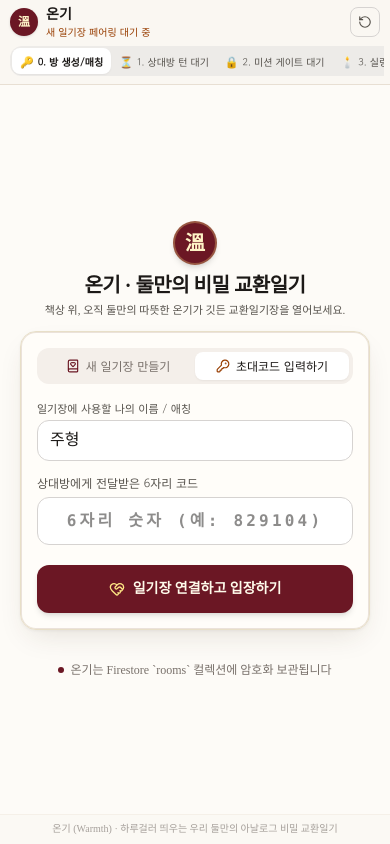
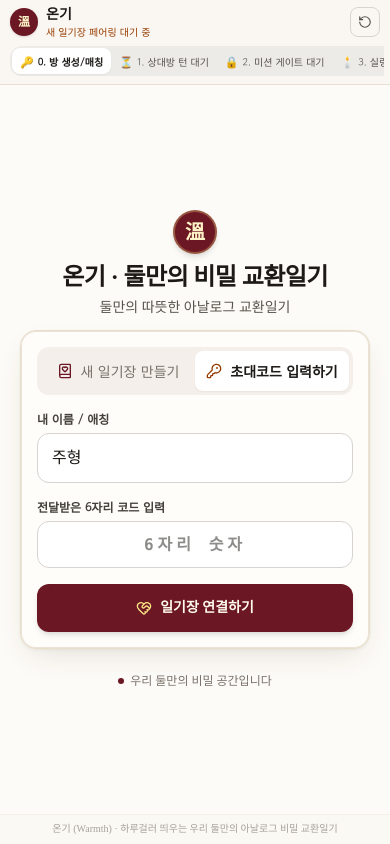
Before and after one commit to meisteryi/Warmth, a Next.js app: page / in a window 390 px wide. Both pictures are taken after a click on the button "초대코드 입력하기". Built offline with nearby package versions, Linux system fonts and the light colour scheme; no server answers; a web font is replaced by a local one.

Commit message:
style: 모바일 가독성 개선 (텍스트 간소화 및 폰트/터치영역 확대)

```diff
--- a/src/components/OnboardingView.tsx
+++ b/src/components/OnboardingView.tsx
@@ -190,11 +190,11 @@ export default function OnboardingView({ onMatched }: OnboardingViewProps) {
         <div className="w-11 h-11 sm:w-14 sm:h-14 mx-auto rounded-full bg-[#6B1724] text-amber-100 flex items-center justify-center font-serif-warm text-xl sm:text-2xl font-bold shadow-md border-2 border-amber-200/30 mb-2">
           溫
         </div>
-        <h1 className="font-serif-warm text-xl sm:text-3xl font-bold text-stone-900 tracking-tight leading-tight">
+        <h1 className="font-serif-warm text-2xl sm:text-3xl font-bold text-stone-900 tracking-tight leading-tight">
           온기 · 둘만의 비밀 교환일기
         </h1>
-        <p className="mt-1 text-stone-600 font-serif-warm text-[11px] sm:text-sm">
-          책상 위, 오직 둘만의 따뜻한 온기가 깃든 교환일기장을 열어보세요.
+        <p className="mt-1.5 text-stone-600 font-serif-warm text-sm sm:text-base font-medium">
+          둘만의 따뜻한 아날로그 교환일기
         </p>
       </motion.div>
 
@@ -205,19 +205,19 @@ export default function OnboardingView({ onMatched }: OnboardingViewProps) {
         className="w-full bg-[#FFFDF9] rounded-2xl p-4 sm:p-7 paper-texture border border-[#E8DFC8] shadow-xl relative overflow-hidden"
       >
         {/* 상단 탭 전환 (방 생성 vs 코드 참여) */}
-        <div className="flex bg-[#F4EFEA] p-1 rounded-xl mb-4 sm:mb-6 text-xs font-sans-ui">
+        <div className="flex bg-[#F4EFEA] p-1 rounded-xl mb-4 sm:mb-6 text-sm font-sans-ui">
           <button
             type="button"
             onClick={() => {
               setActiveTab('CREATE');
               setJoinError('');
             }}
-            className={`flex-1 py-1.5 sm:py-2 rounded-lg font-medium transition-all flex items-center justify-center gap-1.5 ${activeTab === 'CREATE'
+            className={`flex-1 py-2.5 sm:py-3 rounded-lg transition-all flex items-center justify-center gap-2 ${activeTab === 'CREATE'
               ? 'bg-white shadow-xs text-stone-900 font-bold'
-              : 'text-stone-500 hover:text-stone-800'
+              : 'text-stone-500 hover:text-stone-800 font-medium'
               }`}
           >
-            <BookHeart className="w-3.5 h-3.5 text-[#6B1724]" />
+            <BookHeart className="w-4 h-4 text-[#6B1724]" />
             <span>새 일기장 만들기</span>
           </button>
           <button
@@ -226,69 +226,68 @@ export default function OnboardingView({ onMatched }: OnboardingViewProps) {
               setActiveTab('JOIN');
               setJoinError('');
             }}
-            className={`flex-1 py-1.5 sm:py-2 rounded-lg font-medium transition-all flex items-center justify-center gap-1.5 ${activeTab === 'JOIN'
+            className={`flex-1 py-2.5 sm:py-3 rounded-lg transition-all flex items-center justify-center gap-2 ${activeTab === 'JOIN'
               ? 'bg-white shadow-xs text-stone-900 font-bold'
-              : 'text-stone-500 hover:text-stone-800'
+              : 'text-stone-500 hover:text-stone-800 font-medium'
               }`}
           >
-            <KeyRound className="w-3.5 h-3.5 text-amber-800" />
+            <KeyRound className="w-4 h-4 text-amber-800" />
             <span>초대코드 입력하기</span>
           </button>
         </div>
 
         {/* 사용자 이름 입력 필드 (공통) */}
-        <div className="mb-3.5 sm:mb-5">
-          <label className="block text-[11px] sm:text-xs font-sans-ui text-stone-600 mb-1">
-            일기장에 사용할 나의 이름 / 애칭
+        <div className="mb-4 sm:mb-5">
+          <label className="block text-xs sm:text-sm font-semibold text-stone-700 mb-1.5 font-sans-ui">
+            내 이름 / 애칭
           </label>
           <input
             type="text"
             value={myName}
             onChange={(e) => setMyName(e.target.value)}
             placeholder="예: 주형"
-            className="w-full px-3 py-2 sm:py-2.5 rounded-xl border border-stone-300 bg-white focus:outline-none focus:ring-2 focus:ring-[#6B1724]/20 focus:border-[#6B1724] font-serif-warm text-sm text-stone-900"
+            className="w-full px-3.5 py-3 rounded-xl border border-stone-300 bg-white focus:outline-none focus:ring-2 focus:ring-[#6B1724]/20 focus:border-[#6B1724] font-serif-warm text-base text-stone-900 font-medium placeholder:text-stone-400"
           />
         </div>
 
-        {/* 탭 1: 방 새로 만들기 (6자리 난수 코드 발급 및 Firestore 저장) */}
+        {/* 탭 1: 방 새로 만들기 */}
         {activeTab === 'CREATE' && (
-          <div className="space-y-3 sm:space-y-4">
+          <div className="space-y-4">
             {!generatedCode ? (
-              <div className="text-center py-2 sm:py-3">
-                <p className="text-stone-600 text-xs sm:text-sm font-serif-warm mb-3.5 sm:mb-5 leading-relaxed">
-                  방을 생성하면 상대방과 1:1로 매칭할 수 있는<br />
-                  <strong>6자리 비밀 초대코드</strong>가 발급되어 데이터베이스에 보관됩니다.
+              <div className="text-center py-3 sm:py-4">
+                <p className="text-stone-700 text-sm sm:text-base font-serif-warm mb-5 leading-relaxed font-medium">
+                  초대코드를 발급받아 상대방에게 전해보세요.
                 </p>
                 <button
                   type="button"
                   disabled={isLoading}
                   onClick={handleGenerateCode}
-                  className="w-full py-3 sm:py-3.5 rounded-xl bg-[#6B1724] hover:bg-[#831D2D] active:scale-[0.99] text-amber-50 font-serif-warm font-semibold text-xs sm:text-sm shadow-md transition-all flex items-center justify-center gap-2 disabled:opacity-50"
+                  className="w-full py-3.5 sm:py-4 rounded-xl bg-[#6B1724] hover:bg-[#831D2D] active:scale-[0.99] text-amber-50 font-serif-warm font-bold text-sm sm:text-base shadow-md transition-all flex items-center justify-center gap-2 disabled:opacity-50 cursor-pointer"
                 >
                   {isLoading ? (
                     <Loader2 className="w-4 h-4 animate-spin text-amber-200" />
                   ) : (
                     <Sparkles className="w-4 h-4 text-amber-200" />
                   )}
-                  <span>6자리 초대코드 발급받기</span>
+                  <span>초대코드 발급받기</span>
                 </button>
               </div>
             ) : (
               <motion.div
                 initial={{ opacity: 0, scale: 0.95 }}
                 animate={{ opacity: 1, scale: 1 }}
-                className="space-y-5"
+                className="space-y-4 sm:space-y-5"
               >
-                {/* 6자리 난수 코드 카드 (스탬프 느낌) */}
-                <div className="p-5 rounded-2xl bg-[#FAF6EE] border-2 border-dashed border-[#D9CEBE] text-center relative overflow-hidden">
-                  <div className="text-[11px] font-sans-ui text-amber-900/80 font-semibold tracking-wider uppercase mb-1">
-                    둘만의 비밀 초대코드 (Firestore 보관 중)
+                {/* 6자리 난수 코드 카드 */}
+                <div className="p-4 sm:p-5 rounded-2xl bg-[#FAF6EE] border-2 border-dashed border-[#D9CEBE] text-center relative overflow-hidden">
+                  <div className="text-xs sm:text-sm font-sans-ui text-amber-900 font-bold tracking-wider mb-1">
+                    비밀 초대코드
                   </div>
-                  <div className="font-mono text-3xl sm:text-4xl font-bold tracking-[0.25em] text-[#6B1724] my-2 select-all">
+                  <div className="font-mono text-4xl sm:text-5xl font-bold tracking-[0.25em] text-[#6B1724] my-2 sm:my-3 select-all">
                     {generatedCode}
                   </div>
-                  <p className="text-[11px] text-stone-500 font-serif-warm">
-                    유라 님에게 이 코드를 공유하여 일기장에 초대하세요.
+                  <p className="text-xs sm:text-sm text-stone-600 font-serif-warm font-medium">
+                    상대방에게 이 코드를 알려주세요.
                   </p>
                 </div>
 
@@ -297,17 +296,17 @@ export default function OnboardingView({ onMatched }: OnboardingViewProps) {
                   <button
                     type="button"
                     onClick={handleCopyCode}
-                    className="py-2.5 px-3 rounded-xl border border-stone-300 hover:bg-stone-50 active:scale-98 text-xs font-sans-ui font-medium text-stone-700 flex items-center justify-center gap-1.5 transition-all"
+                    className="py-3 px-3 rounded-xl border border-stone-300 hover:bg-stone-50 active:scale-98 text-sm font-sans-ui font-semibold text-stone-700 flex items-center justify-center gap-1.5 transition-all cursor-pointer"
                   >
                     {copied ? (
                       <>
-                        <Check className="w-3.5 h-3.5 text-emerald-600" />
+                        <Check className="w-4 h-4 text-emerald-600" />
                         <span className="text-emerald-700 font-bold">복사 완료!</span>
                       </>
                     ) : (
                       <>
-                        <Copy className="w-3.5 h-3.5 text-stone-500" />
-                        <span>코드 복사하기</span>
+                        <Copy className="w-4 h-4 text-stone-500" />
+                        <span>코드 복사</span>
                       </>
                     )}
                   </button>
@@ -315,19 +314,19 @@ export default function OnboardingView({ onMatched }: OnboardingViewProps) {
                   <button
                     type="button"
                     onClick={handleShareInvite}
-                    className="py-2.5 px-3 rounded-xl bg-amber-900/10 hover:bg-amber-900/15 border border-amber-900/20 active:scale-98 text-xs font-sans-ui font-medium text-amber-950 flex items-center justify-center gap-1.5 transition-all"
+                    className="py-3 px-3 rounded-xl bg-amber-900/10 hover:bg-amber-900/15 border border-amber-900/20 active:scale-98 text-sm font-sans-ui font-semibold text-amber-950 flex items-center justify-center gap-1.5 transition-all cursor-pointer"
                   >
-                    <Share2 className="w-3.5 h-3.5 text-amber-800" />
-                    <span>초대장 문구 복사</span>
+                    <Share2 className="w-4 h-4 text-amber-800" />
+                    <span>초대장 복사</span>
                   </button>
                 </div>
 
                 {/* 상대방 대기 상태 안내 */}
                 {isWaitingPartner && (
-                  <div className="p-4 rounded-xl bg-[#FFFDF9] border border-amber-200/80 flex items-center gap-3">
+                  <div className="p-3.5 sm:p-4 rounded-xl bg-[#FFFDF9] border border-amber-200/80 flex items-center gap-3">
                     <Clock className="w-4 h-4 text-amber-700 animate-spin shrink-0" />
-                    <div className="text-xs text-stone-700 font-serif-warm flex-1">
-                      상대방이 코드를 입력하고 입장하기를 기다리는 중입니다...
+                    <div className="text-xs sm:text-sm text-stone-700 font-serif-warm flex-1 font-medium">
+                      상대방이 입장하기를 기다리는 중...
                     </div>
                   </div>
                 )}
@@ -338,10 +337,10 @@ export default function OnboardingView({ onMatched }: OnboardingViewProps) {
                     type="button"
                     disabled={isLoading}
                     onClick={handleSimulatePartnerJoin}
-                    className="w-full py-2.5 rounded-xl bg-stone-100 hover:bg-stone-200 active:scale-98 text-xs font-sans-ui text-stone-700 flex items-center justify-center gap-1.5 transition-all disabled:opacity-50"
+                    className="w-full py-2.5 sm:py-3 rounded-xl bg-stone-100 hover:bg-stone-200 active:scale-98 text-xs sm:text-sm font-sans-ui text-stone-700 flex items-center justify-center gap-1.5 transition-all disabled:opacity-50 cursor-pointer font-medium"
                   >
-                    <UserCheck className="w-3.5 h-3.5 text-emerald-700" />
-                    <span>(시뮬레이션) 상대방(유라) 입장시키기</span>
+                    <UserCheck className="w-4 h-4 text-emerald-700" />
+                    <span>(테스트) 상대방 즉시 입장시키기</span>
                   </button>
                 </div>
               </motion.div>
@@ -349,25 +348,25 @@ export default function OnboardingView({ onMatched }: OnboardingViewProps) {
           </div>
         )}
 
-        {/* 탭 2: 초대코드 입력하기 (Firestore 1:1 매칭 검증) */}
+        {/* 탭 2: 초대코드 입력하기 */}
         {activeTab === 'JOIN' && (
-          <form onSubmit={handleJoinSubmit} className="space-y-5">
+          <form onSubmit={handleJoinSubmit} className="space-y-4 sm:space-y-5">
             <div>
-              <label className="block text-xs font-sans-ui text-stone-600 mb-1.5">
-                상대방에게 전달받은 6자리 코드
+              <label className="block text-xs sm:text-sm font-semibold text-stone-700 mb-1.5 font-sans-ui">
+                전달받은 6자리 코드 입력
               </label>
               <input
                 type="text"
                 maxLength={6}
                 value={inputCode}
                 onChange={(e) => setInputCode(e.target.value.replace(/\D/g, ''))}
-                placeholder="6자리 숫자 (예: 829104)"
-                className="w-full px-4 py-3 rounded-xl border border-stone-300 bg-white focus:outline-none focus:ring-2 focus:ring-[#6B1724]/20 focus:border-[#6B1724] font-mono text-center text-xl tracking-[0.2em] font-bold text-stone-900"
+                placeholder="6자리 숫자"
+                className="w-full px-4 py-3 sm:py-3.5 rounded-xl border border-stone-300 bg-white focus:outline-none focus:ring-2 focus:ring-[#6B1724]/20 focus:border-[#6B1724] font-mono text-center text-2xl sm:text-3xl tracking-[0.25em] font-bold text-stone-900"
               />
             </div>
 
             {joinError && (
-              <p className="text-xs text-rose-600 font-sans-ui text-center">
+              <p className="text-xs sm:text-sm text-rose-600 font-sans-ui text-center font-medium">
                 {joinError}
               </p>
             )}
@@ -375,23 +374,23 @@ export default function OnboardingView({ onMatched }: OnboardingViewProps) {
             <button
               type="submit"
               disabled={isLoading}
-              className="w-full py-3.5 rounded-xl bg-[#6B1724] hover:bg-[#831D2D] active:scale-[0.99] text-amber-50 font-serif-warm font-semibold text-sm shadow-md transition-all flex items-center justify-center gap-2 disabled:opacity-50"
+              className="w-full py-3.5 sm:py-4 rounded-xl bg-[#6B1724] hover:bg-[#831D2D] active:scale-[0.99] text-amber-50 font-serif-warm font-bold text-sm sm:text-base shadow-md transition-all flex items-center justify-center gap-2 disabled:opacity-50 cursor-pointer"
             >
               {isLoading ? (
                 <Loader2 className="w-4 h-4 animate-spin text-amber-200" />
               ) : (
                 <HeartHandshake className="w-4 h-4 text-amber-200" />
               )}
-              <span>일기장 연결하고 입장하기</span>
+              <span>일기장 연결하기</span>
             </button>
           </form>
         )}
       </motion.div>
 
       {/* 하단 감성 가이드 문구 */}
-      <div className="mt-8 text-center text-stone-500 text-xs font-serif-warm flex items-center gap-1.5">
+      <div className="mt-6 sm:mt-8 text-center text-stone-500 text-xs sm:text-sm font-serif-warm flex items-center gap-1.5 font-medium">
         <span className="w-1.5 h-1.5 rounded-full bg-[#6B1724]" />
-        <span>온기는 Firestore `rooms` 컬렉션에 암호화 보관됩니다</span>
+        <span>우리 둘만의 비밀 공간입니다</span>
       </div>
     </div>
   );
--- a/src/components/WaitingLetter.tsx
+++ b/src/components/WaitingLetter.tsx
@@ -87,43 +87,42 @@ export default function WaitingLetter({
           <span>상대방의 턴</span>
         </div>
 
-        <h3 className="font-serif-warm text-lg sm:text-2xl font-bold text-stone-900 leading-tight">
+        <h3 className="font-serif-warm text-xl sm:text-2xl font-bold text-stone-900 leading-tight">
           {partnerName} 님이<br />
-          펜을 들고 일기를 적고 있어요
+          일기를 적고 있어요
         </h3>
 
-        <p className="mt-1.5 text-stone-600 text-[11px] sm:text-sm font-serif-warm leading-snug">
-          오늘의 소중한 일상과 마음에 귀 기울이는 중입니다.<br />
-          일기가 도착하면 왁스 봉인과 함께 알려드릴게요.
+        <p className="mt-2 text-stone-600 text-sm sm:text-base font-serif-warm leading-snug font-medium">
+          편지가 도착하면 실링 왁스와 함께 알려드릴게요.
         </p>
 
         {/* 빈티지 대기 장식선 */}
-        <div className="my-2.5 sm:my-4 flex items-center justify-center gap-2 text-stone-400">
-          <span className="w-6 sm:w-8 h-px bg-stone-300" />
-          <Compass className="w-3 h-3 sm:w-3.5 sm:h-3.5 text-stone-400" />
-          <span className="w-6 sm:w-8 h-px bg-stone-300" />
+        <div className="my-3 sm:my-4 flex items-center justify-center gap-2 text-stone-400">
+          <span className="w-8 sm:w-10 h-px bg-stone-300" />
+          <Compass className="w-3.5 h-3.5 text-stone-400" />
+          <span className="w-8 sm:w-10 h-px bg-stone-300" />
         </div>
 
         {/* 노크 메시지 선택 영역 */}
-        <div className="w-full text-left mb-2.5 sm:mb-4 bg-[#F5EFE6]/70 rounded-xl p-2 sm:p-3 border border-[#E3DACB]/80">
-          <div className="flex items-center gap-1.5 text-[11px] sm:text-xs font-medium text-stone-700 mb-1.5">
-            <Bell className="w-3 h-3 text-amber-700" />
+        <div className="w-full text-left mb-3 sm:mb-4 bg-[#F5EFE6]/80 rounded-xl p-3 border border-[#E3DACB]/80">
+          <div className="flex items-center gap-1.5 text-xs sm:text-sm font-semibold text-stone-700 mb-2 font-sans-ui">
+            <Bell className="w-3.5 h-3.5 text-amber-700" />
             <span>노크 문구 고르기</span>
           </div>
-          <div className="space-y-1 sm:space-y-1.5">
+          <div className="space-y-1.5">
             {KNOCK_PRESETS.map((msg, i) => (
               <button
                 key={i}
                 type="button"
                 onClick={() => setSelectedMessage(msg)}
-                className={`w-full text-left px-2.5 py-1.5 sm:py-2 rounded-lg text-[11px] sm:text-xs transition-all flex items-center justify-between ${
+                className={`w-full text-left px-3 py-2 sm:py-2.5 rounded-lg text-xs sm:text-sm transition-all flex items-center justify-between font-sans-ui cursor-pointer ${
                   selectedMessage === msg
-                    ? 'bg-[#6B1724] text-amber-50 font-medium shadow-xs'
-                    : 'bg-white/80 hover:bg-white text-stone-700 border border-stone-200/70'
+                    ? 'bg-[#6B1724] text-amber-50 font-bold shadow-xs'
+                    : 'bg-white/90 hover:bg-white text-stone-700 border border-stone-200/70 font-medium'
                 }`}
               >
                 <span className="truncate pr-2">{msg}</span>
-                {selectedMessage === msg && <CheckCircle2 className="w-3 h-3 text-amber-200 shrink-0" />}
+                {selectedMessage === msg && <CheckCircle2 className="w-3.5 h-3.5 text-amber-200 shrink-0" />}
               </button>
             ))}
           </div>
@@ -133,7 +132,7 @@ export default function WaitingLetter({
         <button
           onClick={handleKnock}
           disabled={cooldown > 0 || isSending}
-          className={`w-full py-2.5 sm:py-3 rounded-xl active:scale-98 text-xs sm:text-sm font-sans-ui font-medium transition-all flex items-center justify-center gap-1.5 sm:gap-2 shadow-xs ${
+          className={`w-full py-3 sm:py-3.5 rounded-xl active:scale-98 text-sm sm:text-base font-sans-ui font-bold transition-all flex items-center justify-center gap-2 shadow-sm cursor-pointer ${
             cooldown > 0
               ? 'bg-stone-200 text-stone-500 cursor-not-allowed'
               : 'bg-[#6B1724] hover:bg-[#58131e] text-[#FFFDF9]'
@@ -141,14 +140,14 @@ export default function WaitingLetter({
         >
           {cooldown > 0 ? (
             <>
-              <Clock className="w-3.5 h-3.5 animate-spin" />
-              <span>노크 전송됨 ({cooldown}초 후 다시 가능)</span>
+              <Clock className="w-4 h-4 animate-spin" />
+              <span>노크 전송됨 ({cooldown}초 대기)</span>
             </>
           ) : (
             <>
-              <Bell className="w-3.5 h-3.5 text-amber-300 animate-bounce" />
-              <span>{partnerName} 님에게 살포시 노크 보내기</span>
-              <Send className="w-3 h-3 opacity-70" />
+              <Bell className="w-4 h-4 text-amber-300 animate-bounce" />
+              <span>{partnerName} 님에게 노크 보내기</span>
+              <Send className="w-3.5 h-3.5 opacity-75" />
             </>
           )}
         </button>
@@ -160,13 +159,13 @@ export default function WaitingLetter({
               initial={{ opacity: 0, height: 0 }}
               animate={{ opacity: 1, height: 'auto' }}
               exit={{ opacity: 0, height: 0 }}
-              className="mt-2 text-[10px] sm:text-[11px] text-amber-900 bg-amber-500/10 rounded-lg py-1 px-2.5 font-serif-warm"
+              className="mt-2.5 text-xs text-amber-900 bg-amber-500/10 rounded-lg py-1.5 px-3 font-serif-warm font-medium"
             >
-              🔔 {partnerName} 님에게 노크를 보냈습니다. 상대방이 접속하면 은은한 풍경 종소리와 함께 알림이 전달돼요.
+              🔔 {partnerName} 님에게 노크 알림을 전했습니다.
             </motion.p>
           ) : (
-            <p className="mt-1.5 sm:mt-2 text-[10px] sm:text-[11px] text-stone-400 font-sans-ui">
-              💡 상대방이 웹 앱에 접속해 있거나 접속할 때 실시간 풍경 종소리와 팝업으로 알려줍니다.
+            <p className="mt-2 text-xs text-stone-400 font-sans-ui">
+              상대방이 접속하면 풍경 종소리와 함께 알림이 뜹니다.
             </p>
           )}
         </AnimatePresence>
```
